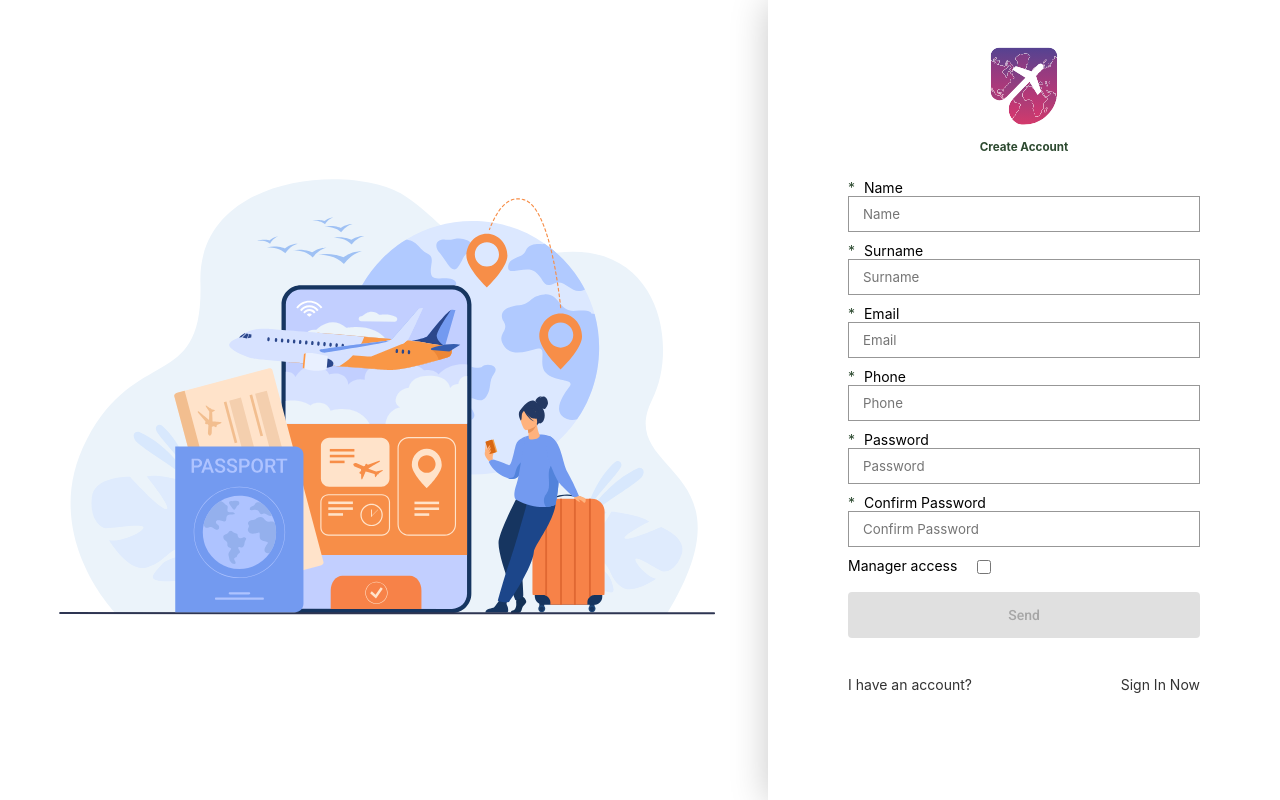
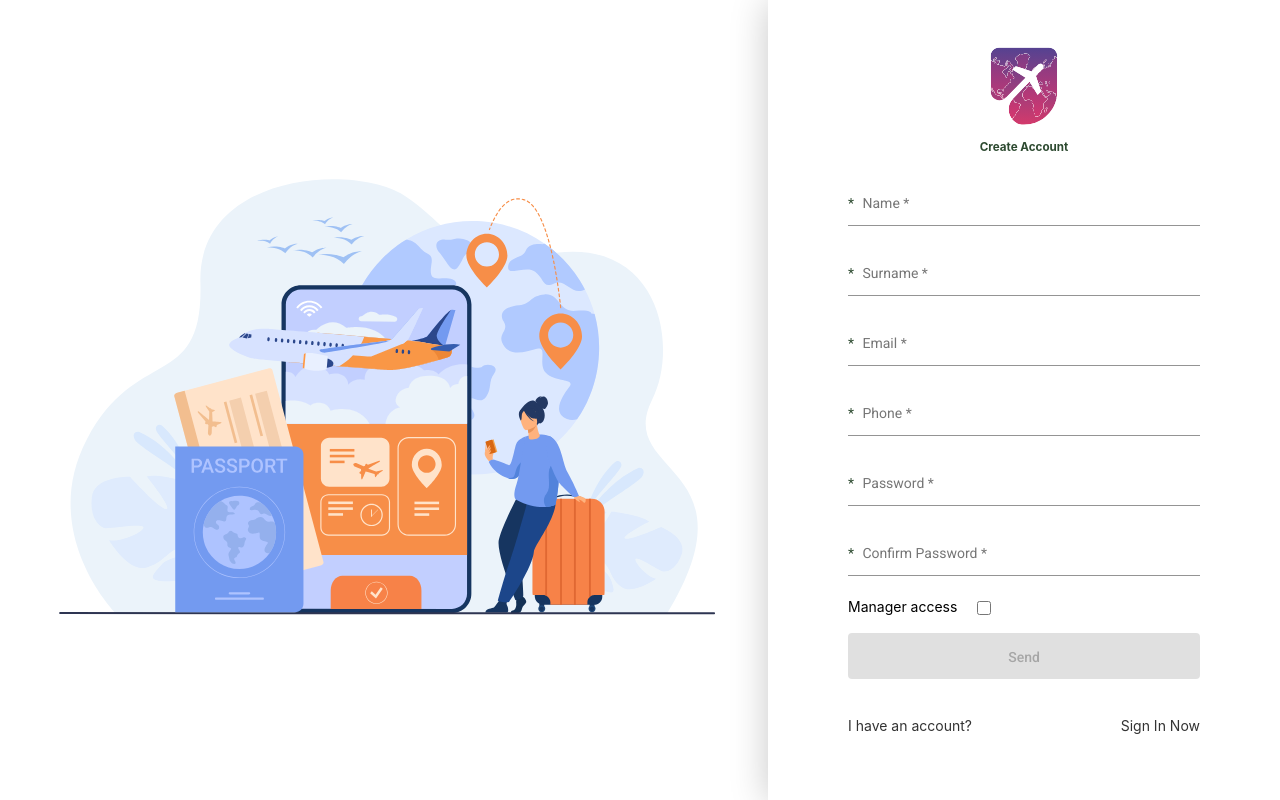
Before and after one commit to YKhemych/TravelAgencyManagement, an Angular app in the folder client/: page /sign-up in a window 1280 px wide. Built offline with nearby package versions, Linux system fonts and the light colour scheme.

Commit message:
Refactore form inputs

```diff
--- a/client/src/app/modules/authentication/sign-in/sign-in.component.html
+++ b/client/src/app/modules/authentication/sign-in/sign-in.component.html
@@ -7,24 +7,28 @@
     </div>
 
     <div class="pop-up-card-content">
-      <form [formGroup]="loginForm">
+      <form [formGroup]="loginForm" style="margin-top: 90px">
         <div class="field-row">
-          <label class="field-type">
-            <span class="required-marker">*</span>
-            Email
-          </label>
-          <input type="email" placeholder="Email" formControlName="email">
+          <mat-form-field class="full-width">
+            <mat-label>
+              <span class="required-marker">*</span>
+              Email
+            </mat-label>
+            <input matInput type="email" formControlName="email">
+          </mat-form-field>
           <div *ngIf="isSubmitted && loginForm.get('email').hasError('required')" class="help-block"
                [ngClass]="{'error': loginForm.get('email').hasError('required')}">
             <span>Email is required</span>
           </div>
         </div>
         <div class="field-row">
-          <label class="field-type">
-            <span class="required-marker">*</span>
-            Password
-          </label>
-          <input type="password" placeholder="Password" formControlName="password">
+          <mat-form-field class="full-width">
+            <mat-label>
+              <span class="required-marker">*</span>
+              Password
+            </mat-label>
+            <input matInput type="password" formControlName="password">
+          </mat-form-field>
           <div *ngIf="isSubmitted && loginForm.get('password').hasError('required')" class="help-block"
                [ngClass]="{'error': loginForm.get('password').hasError('required')}">
             <span>Password is required</span>
--- a/client/src/app/modules/authentication/sign-in/sign-in.component.scss
+++ b/client/src/app/modules/authentication/sign-in/sign-in.component.scss
@@ -40,12 +40,9 @@ form {
   }
 
   input {
-    box-sizing: border-box;
     display: block;
     width: 100%;
-    border-width: 1px;
-    border-style: solid;
-    padding: 16px;
+    padding: 7px;
     outline: 0;
     font-family: inherit;
     font-size: 0.95em;
@@ -70,17 +67,4 @@ form {
     color: #2d4a30;
     padding-right: 5px;
   }
-
-  input[type="email"],
-  input[type="password"] {
-    height: 38px;
-    border: 1px solid #979797;
-    background-color: #ffffff;
-  }
-
-  /* Text fields' focus effect */
-  input[type="email"]:focus,
-  input[type="password"]:focus {
-    border-color: #888;
-  }
 }
--- a/client/src/app/modules/authentication/sign-up/sign-up.component.html
+++ b/client/src/app/modules/authentication/sign-up/sign-up.component.html
@@ -10,55 +10,65 @@
       <h5 class="card-title">Create Account</h5>
       <form [formGroup]="signUpForm">
         <div class="field-row">
-          <label class="field-type">
+          <mat-form-field class="full-width">
+            <mat-label>
               <span class="required-marker">*</span>
               Name
-          </label>
-          <input type="name" placeholder="Name" formControlName="name">
+            </mat-label>
+            <input matInput type="text" formControlName="name">
+          </mat-form-field>
           <div *ngIf="isSubmitted && signUpForm.get('name').hasError('required')" class="help-block"
                [ngClass]="{'error': signUpForm.get('name').hasError('required')}">
             <span>Name is required</span>
           </div>
         </div>
         <div class="field-row">
-          <label class="field-type">
+          <mat-form-field class="full-width">
+            <mat-label>
               <span class="required-marker">*</span>
               Surname
-          </label>
-          <input type="surname" placeholder="Surname" formControlName="surname">
+            </mat-label>
+            <input matInput type="text" formControlName="surname">
+          </mat-form-field>
           <div *ngIf="isSubmitted && signUpForm.get('surname').hasError('required')" class="help-block"
                [ngClass]="{'error': signUpForm.get('surname').hasError('required')}">
             <span>Surname is required</span>
           </div>
         </div>
         <div class="field-row">
-          <label class="field-type">
+          <mat-form-field class="full-width">
+            <mat-label>
               <span class="required-marker">*</span>
               Email
-          </label>
-          <input type="email" placeholder="Email" formControlName="email">
+            </mat-label>
+            <input matInput type="email" formControlName="email">
+          </mat-form-field>
           <div *ngIf="isSubmitted && signUpForm.get('email').hasError('required')" class="help-block"
                [ngClass]="{'error': signUpForm.get('email').hasError('required')}">
             <span>Email is required</span>
           </div>
         </div>
         <div class="field-row">
-          <label class="field-type">
+          <mat-form-field class="full-width">
+            <mat-label>
               <span class="required-marker">*</span>
               Phone
-          </label>
-          <input type="phone" placeholder="Phone" formControlName="phone">
+            </mat-label>
+            <input matInput type="text" formControlName="phone">
+          </mat-form-field>
           <div *ngIf="isSubmitted && signUpForm.get('phone').hasError('required')" class="help-block"
                [ngClass]="{'error': signUpForm.get('phone').hasError('required')}">
             <span>Phone is required</span>
           </div>
         </div>
         <div class="field-row">
-          <label class="field-type">
+          <mat-form-field class="full-width">
+            <mat-label>
               <span class="required-marker">*</span>
               Password
-          </label>
-          <input type="password" placeholder="Password" formControlName="password">
+            </mat-label>
+            <input matInput type="password" formControlName="password">
+          </mat-form-field>
           <div *ngIf="isSubmitted && signUpForm.get('password').hasError('required')" class="help-block"
                [ngClass]="{'error': signUpForm.get('password').hasError('required')}">
             <span>This field is required</span>
@@ -69,11 +79,13 @@
           </mat-error>
         </div>
         <div class="field-row">
-          <label class="field-type">
+          <mat-form-field class="full-width">
+            <mat-label>
               <span class="required-marker">*</span>
               Confirm Password
-          </label>
-          <input type="password" placeholder="Confirm Password" formControlName="confirmPassword">
+            </mat-label>
+            <input matInput type="password" formControlName="confirmPassword">
+          </mat-form-field>
           <div *ngIf="isSubmitted && signUpForm.get('confirmPassword').hasError('required')" class="help-block"
                [ngClass]="{'error': signUpForm.get('confirmPassword').hasError('required')}">
             <span>This field is required</span>
--- a/client/src/app/modules/authentication/sign-up/sign-up.component.scss
+++ b/client/src/app/modules/authentication/sign-up/sign-up.component.scss
@@ -43,12 +43,9 @@
   }
 
   input {
-    box-sizing: border-box;
     display: block;
     width: 100%;
-    border-width: 1px;
-    border-style: solid;
-    padding: 14px;
+    padding: 5px;
     outline: 0;
     font-family: inherit;
     font-size: 0.95em;
@@ -67,7 +64,7 @@
   }
 
   .field-row {
-    margin-bottom: 10px;
+    margin-bottom: 5px;
 
     &-checkbox {
       display: flex;
@@ -81,16 +78,6 @@
     padding-right: 5px;
   }
 
-  input {
-    height: 36px;
-    border: 1px solid #979797;
-    background-color: #ffffff;
-  }
-
-  /* Text fields' focus effect */
-  input[type="email"]:focus {
-    border-color: #888;
-  }
   .pop-up-card-footer {
     margin-top: 0;
   }
```
Lines whose indentation alone changed are shown as unchanged.
